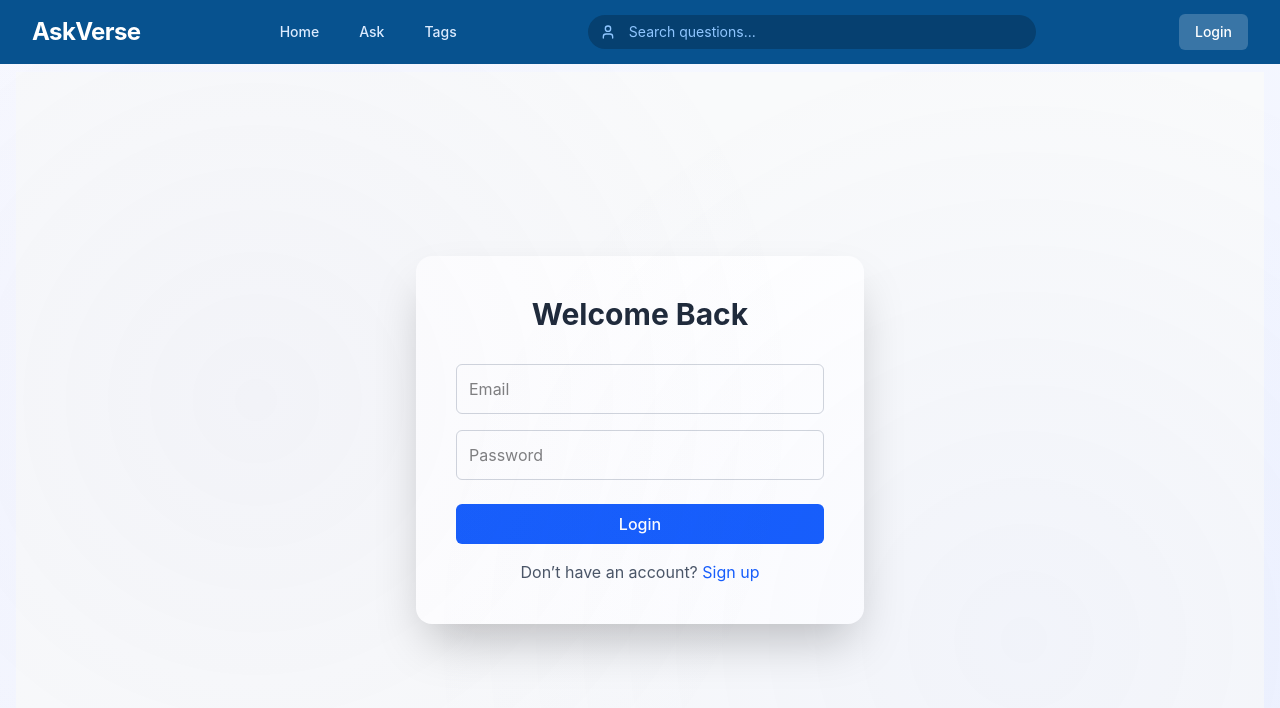
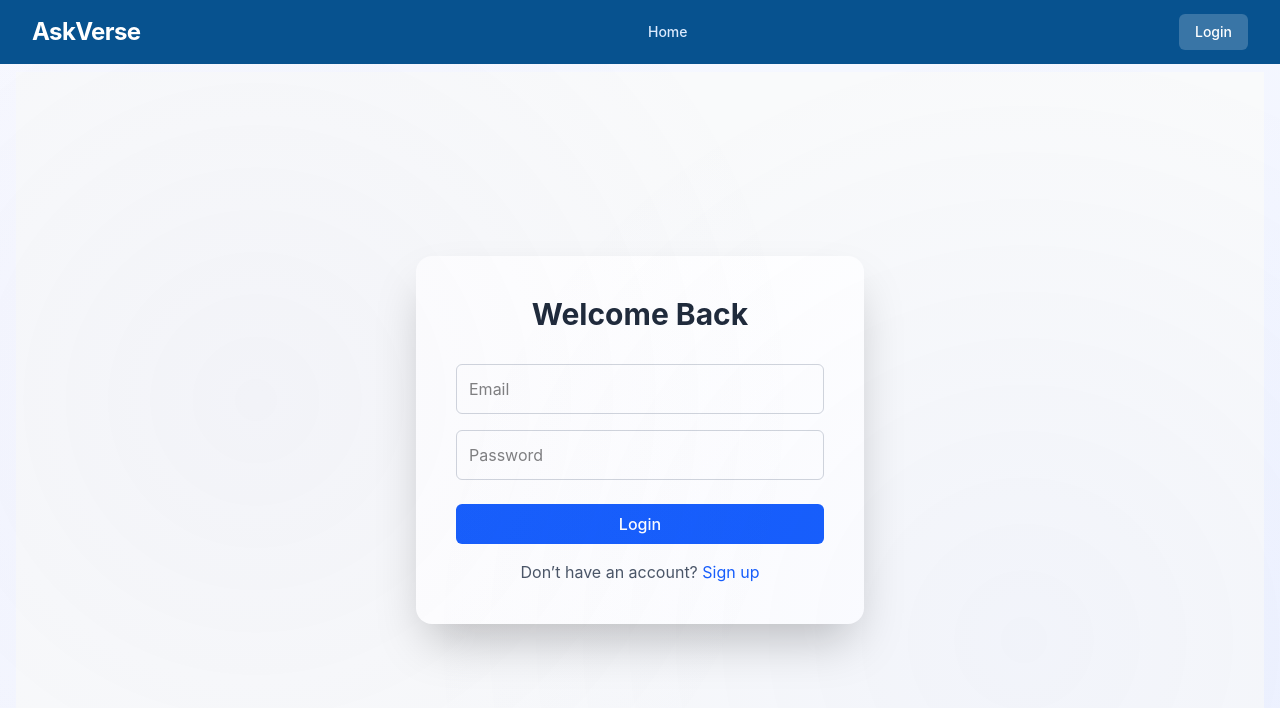
Before and after one commit to himansh025/AskVerse, a React (Vite) app in the folder frontend/: page /login in a window 1280 px wide. Shown: the top 708 px of the page. Built offline with nearby package versions, Linux system fonts and the light colour scheme; no server answers.

Commit message:
vercel.json and navbar upd

```diff
--- a/frontend/src/components/Navbar.tsx
+++ b/frontend/src/components/Navbar.tsx
@@ -3,7 +3,7 @@ import { Link, useNavigate, useLocation } from 'react-router-dom';
 import { logout } from '../features/auth/authSlice.ts';
 import { useDispatch, useSelector } from 'react-redux';
 import { useState, useEffect } from 'react';
-import { Menu, X, LogOut, User as  Search } from 'lucide-react';
+import { Menu, X, LogOut, User as Search } from 'lucide-react';
 
 export default function Navbar() {
   const { user } = useSelector((state: any) => state.auth);
@@ -53,12 +53,17 @@ export default function Navbar() {
           <div className="hidden md:block">
             <div className="ml-10 flex items-baseline space-x-4">
               <Link to="/" className={`px-3 py-2 rounded-md text-sm font-medium transition-colors ${isActive('/')}`}>Home</Link>
+              {user && (
+                <>
                   <Link to="/ask" className={`px-3 py-2 rounded-md text-sm font-medium transition-colors ${isActive('/ask')}`}>Ask</Link>
                   <Link to="/tags" className={`px-3 py-2 rounded-md text-sm font-medium transition-colors ${isActive('/tags')}`}>Tags</Link>
+                </>
+              )}
             </div>
           </div>
 
           {/* Search Bar (Desktop) */}
+          {user && (
             <div className="hidden md:block flex-1 max-w-md mx-8">
               <div className="relative">
                 <div className="absolute inset-y-0 left-0 pl-3 flex items-center pointer-events-none">
@@ -71,6 +76,7 @@ export default function Navbar() {
                 />
               </div>
             </div>
+          )}
 
           {/* User Profile / Auth (Desktop) */}
           <div className="hidden md:block">
@@ -132,9 +138,12 @@ export default function Navbar() {
       >
         <div className="px-2 pt-2 pb-3 space-y-1 sm:px-3 border-t border-white/10">
           <Link to="/" className={`block px-3 py-2 rounded-md text-base font-medium ${isActive('/')}`}>Home</Link>
+          {user && (
+            <>
               <Link to="/ask" className={`block px-3 py-2 rounded-md text-base font-medium ${isActive('/ask')}`}>Ask</Link>
               <Link to="/tags" className={`block px-3 py-2 rounded-md text-base font-medium ${isActive('/tags')}`}>Tags</Link>
-
+            </>
+          )}
           <div className="my-4 px-3">
             <div className="relative">
               <div className="absolute inset-y-0 left-0 pl-3 flex items-center pointer-events-none">
```
Also changed, not shown: frontend/vercel.json (deleted). Lines whose indentation alone changed are shown as unchanged.
